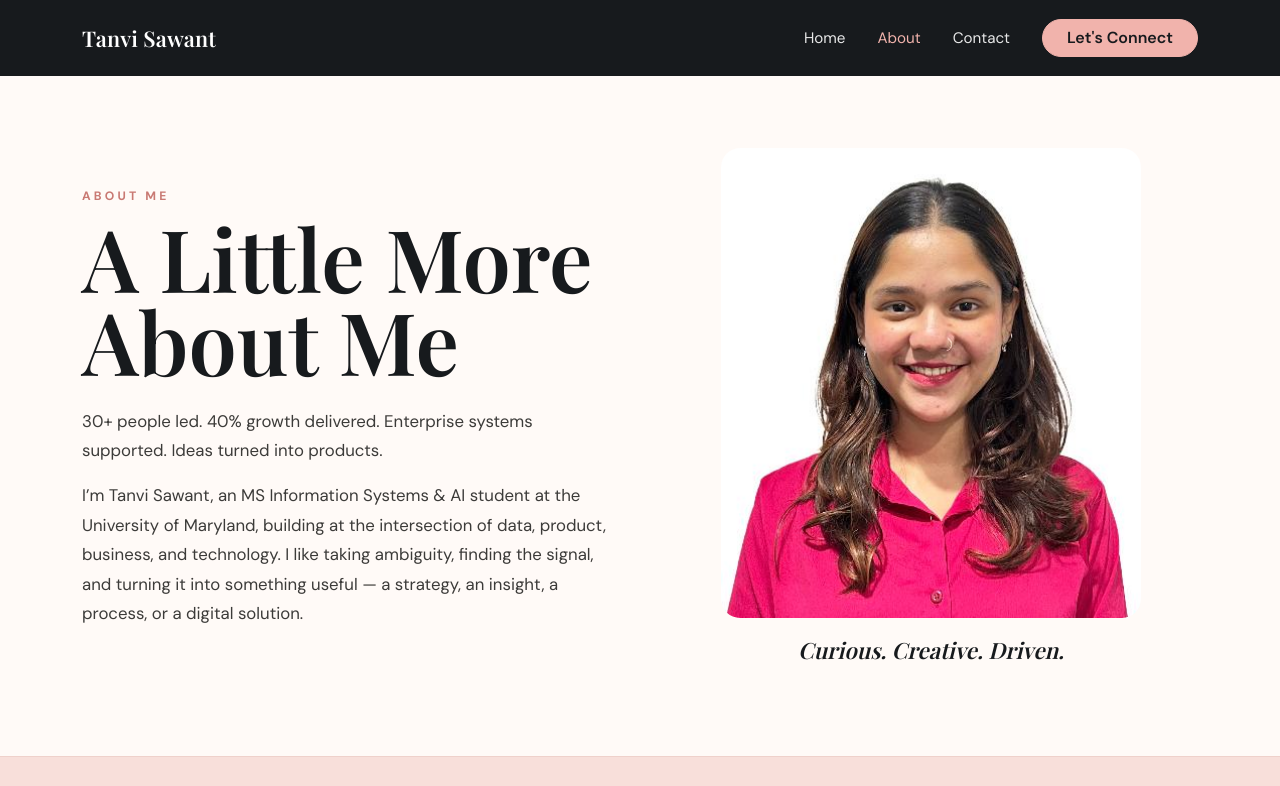
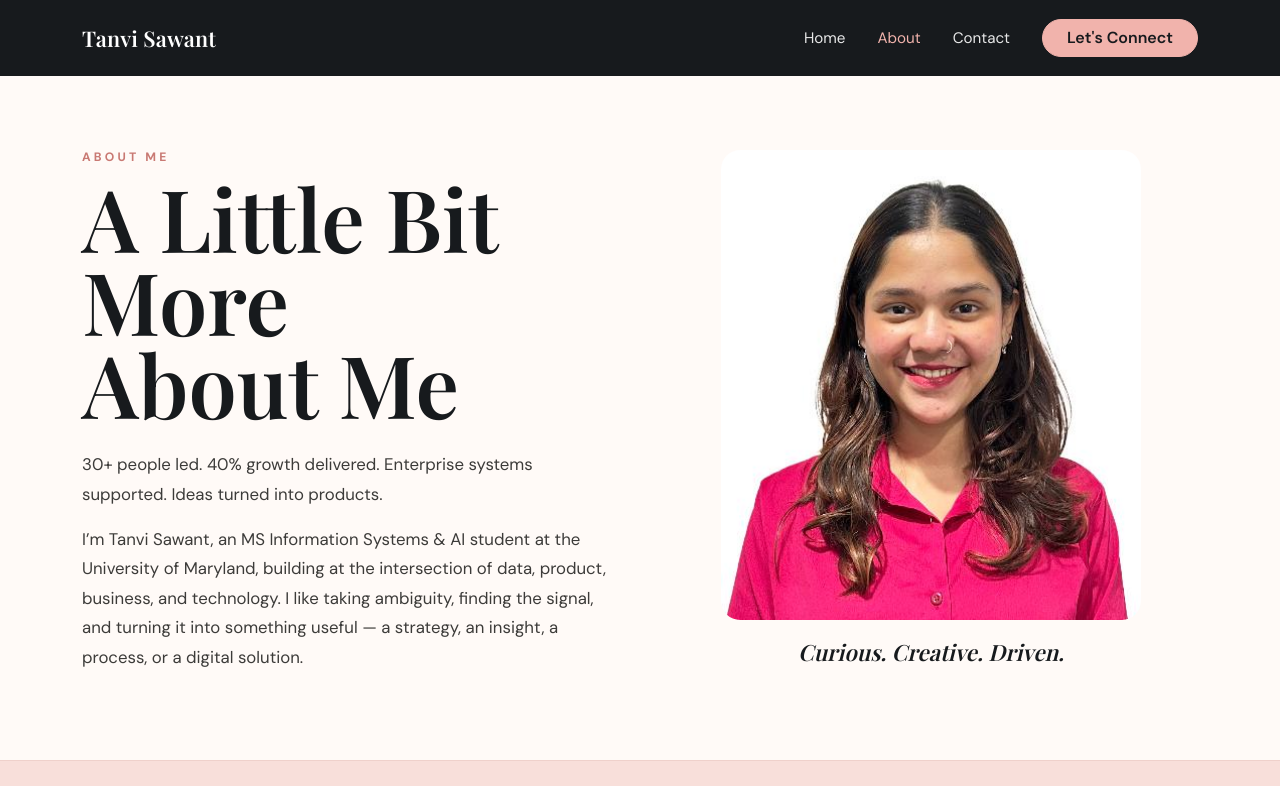
Before and after one commit to sawanttanvi213/tanvisawant-portfolio, a plain HTML site: page about.html in a window 1280 px wide. Shown: the top 786 px of the page. Drawn offline with nearby package versions, Linux system fonts and the light colour scheme.

Commit message:
Update about.html

```diff
--- a/about.html
+++ b/about.html
@@ -35,7 +35,7 @@
       <div class="row align-items-center g-5">
         <div class="col-lg-6">
           <p class="eyebrow">ABOUT ME</p>
-          <h1 class="about-title">A Little More<br>About Me</h1>
+          <h1 class="about-title">A Little Bit More<br>About Me</h1>
           <p class="lead-copy mt-4">30+ people led. 40% growth delivered. Enterprise systems supported. Ideas turned into products.</p>
           <p class="lead-copy">I’m Tanvi Sawant, an MS Information Systems & AI student at the University of Maryland, building at the intersection of data, product, business, and technology. I like taking ambiguity, finding the signal, and turning it into something useful — a strategy, an insight, a process, or a digital solution.</p>
         </div>
```
